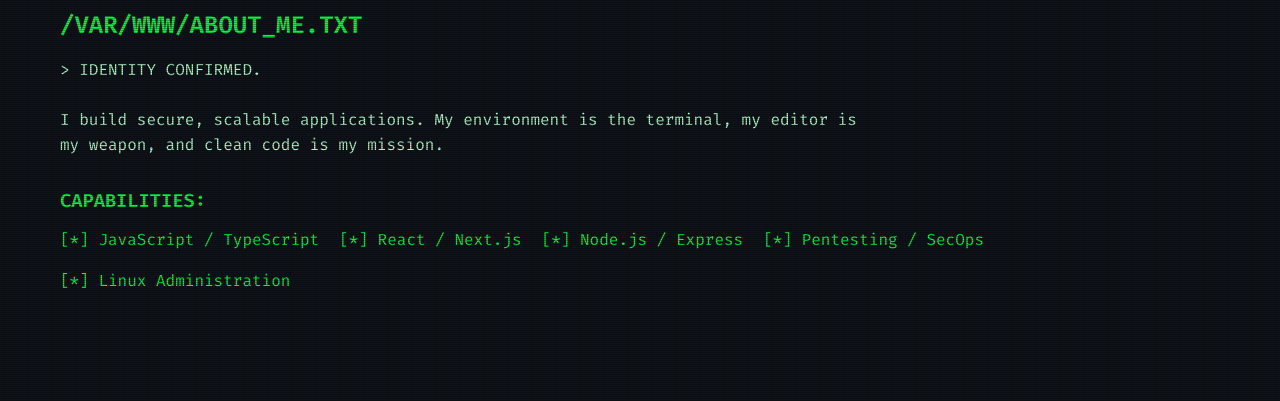
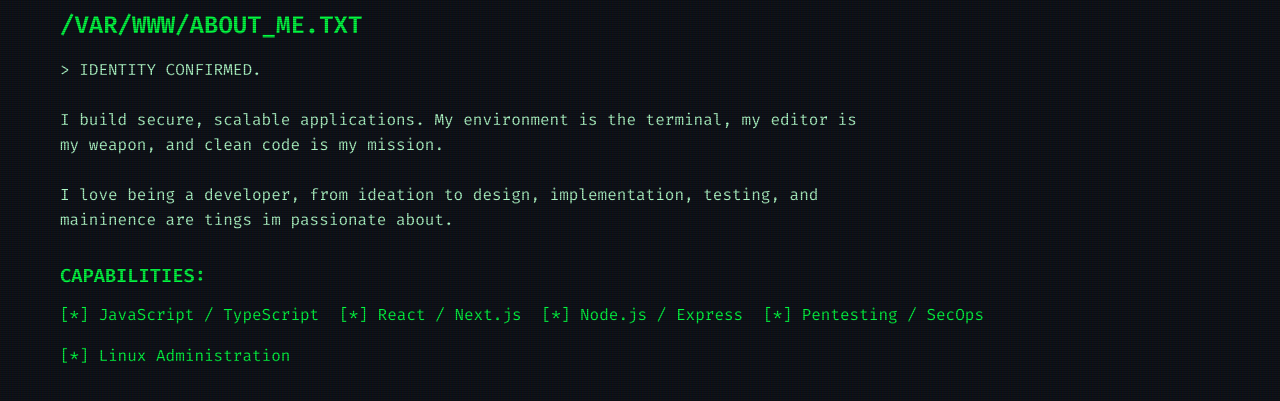
Before and after one commit to Esgartaq04/personal-website, a plain HTML site: page about.html in a window 1280 px wide. Shown: the part 63-464 px from the top of the page. Drawn offline with nearby package versions, Linux system fonts and the light colour scheme.

Commit message:
add a pgraph

```diff
--- a/about.html
+++ b/about.html
@@ -38,6 +38,7 @@
                 <div class="content-block">
                     <p>> IDENTITY CONFIRMED.</p>
                     <p>I build secure, scalable applications. My environment is the terminal, my editor is my weapon, and clean code is my mission.</p>
+                    <p>I love being a developer, from ideation to design, implementation, testing, and maininence are tings im passionate about. </p>
 
                     <h3 style="margin-top:30px;">Capabilities:</h3>
                     <ul style="list-style: none; display: flex; flex-wrap: wrap; gap: 20px;">
```
